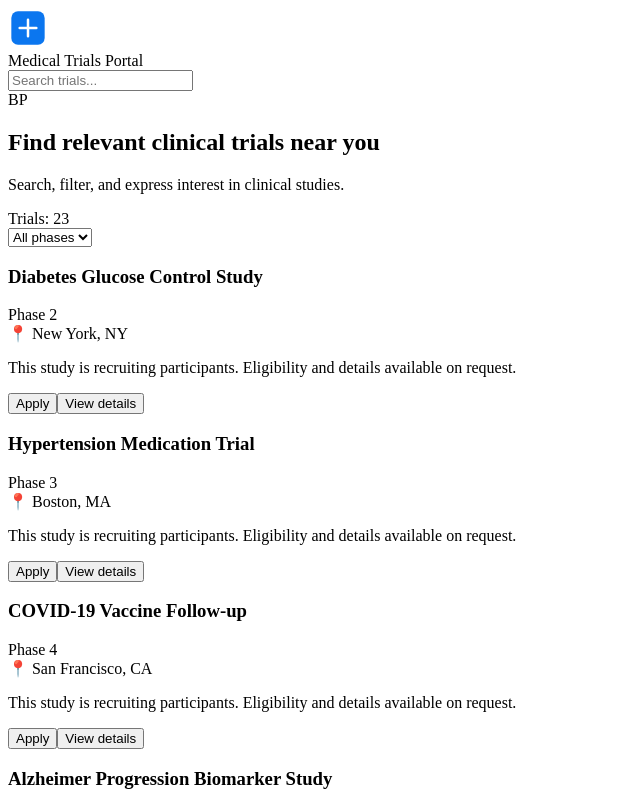
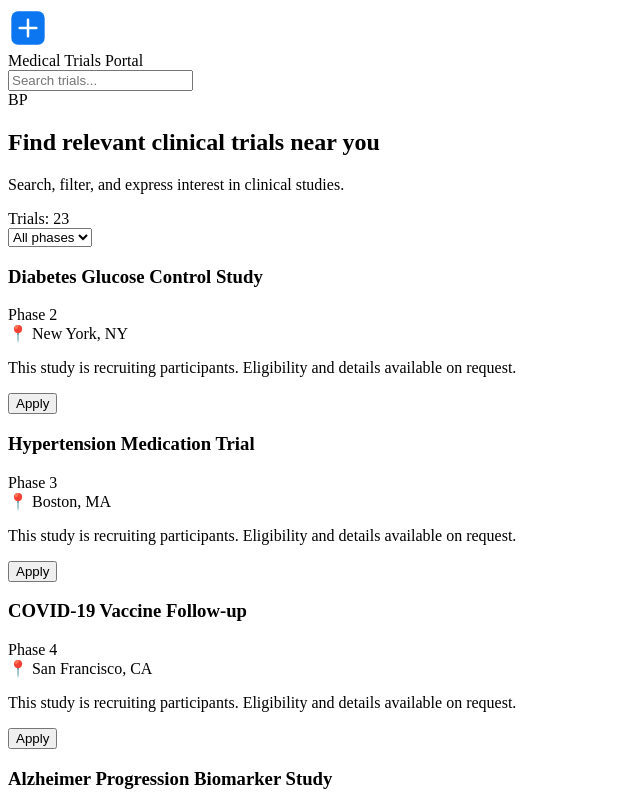
Before and after one commit to roybrentpowell/Medical-Trial-Portal, a React (Vite) app: page / in a window 1280 px wide. Shown: the top 800 px of the page, without its empty margins (0-640 px from the left). Built offline with nearby package versions, Linux system fonts and the light colour scheme; the HTML template or start-up script is replaced by a standard one.

Commit message:
revert: remove 'View details' secondary buttons (undo modal request)

```diff
--- a/index-static.html
+++ b/index-static.html
@@ -59,7 +59,6 @@
 
             <div className="cta">
               <button className="btn">Apply</button>
-              <button className="btn secondary">View details</button>
             </div>
           </div>
         );
--- a/src/App.jsx
+++ b/src/App.jsx
@@ -45,7 +45,6 @@ function TrialCard({ trial }) {
 
       <div className="cta">
         <button className="btn">Apply</button>
-        <button className="btn secondary">View details</button>
       </div>
     </div>
   )
```
